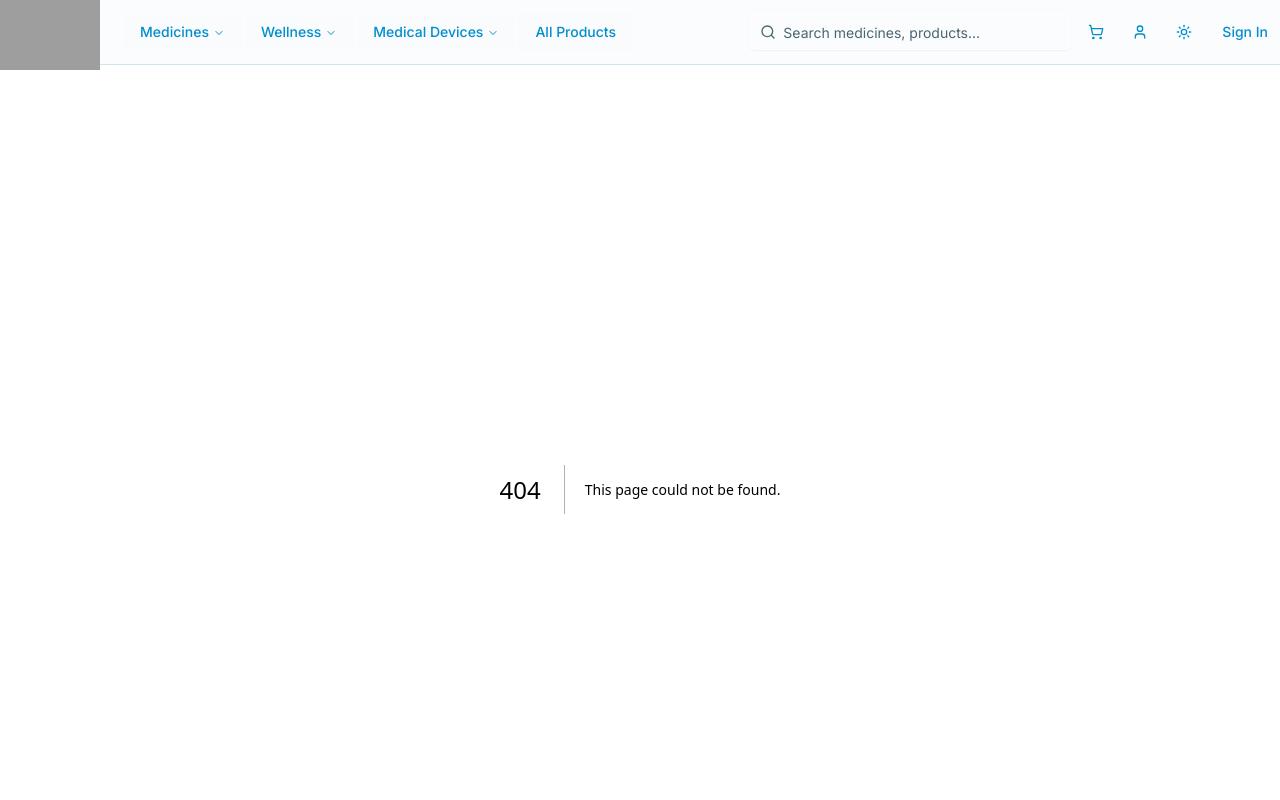
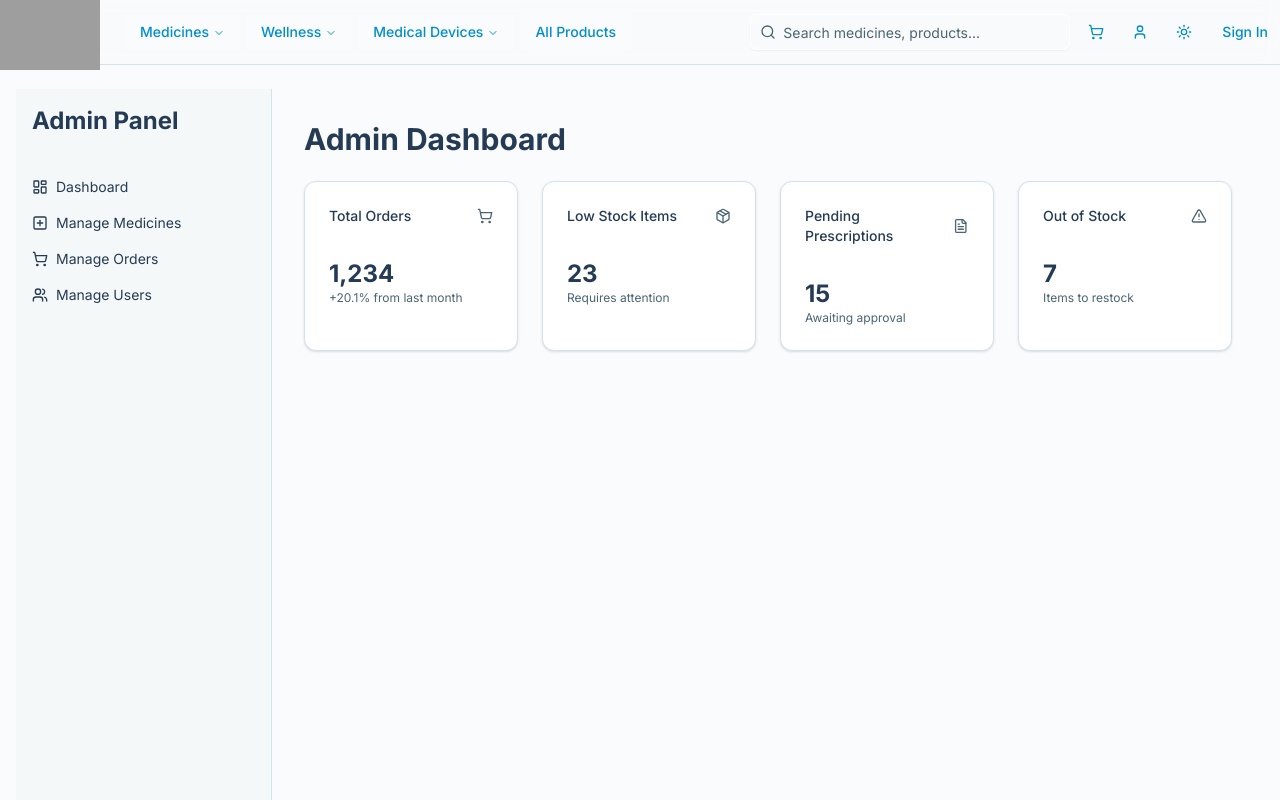
Before and after one commit to rana-arju/osudPotro-frontend, a Next.js app: page /admin in a window 1280 px wide. Before the commit this address had no page. Shown: the top 800 px of the page. Built offline with nearby package versions, Linux system fonts and the light colour scheme; grey boxes are pictures that could not be loaded.

Commit message:
admin dashboard layout and page design

```diff
--- a/package.json
+++ b/package.json
@@ -16,6 +16,7 @@
     "@radix-ui/react-dropdown-menu": "^2.1.6",
     "@radix-ui/react-label": "^2.1.2",
     "@radix-ui/react-navigation-menu": "^1.2.5",
+    "@radix-ui/react-radio-group": "^1.2.3",
     "@radix-ui/react-select": "^2.1.6",
     "@radix-ui/react-separator": "^1.1.2",
     "@radix-ui/react-slider": "^1.2.3",
@@ -29,6 +30,7 @@
     "react": "^19.0.0",
     "react-dom": "^19.0.0",
     "react-hook-form": "^7.54.2",
+    "sonner": "^2.0.1",
     "tailwind-merge": "^3.0.2",
     "tailwindcss-animate": "^1.0.7",
     "zod": "^3.24.2"
--- /dev/null
+++ b/src/app/(adminDashboard)/admin/layout.tsx
@@ -0,0 +1,39 @@
+import type { ReactNode } from "react";
+import Link from "next/link";
+import { LayoutDashboard, PlusSquare, ShoppingCart, Users } from "lucide-react";
+
+interface AdminLayoutProps {
+  children: ReactNode;
+}
+
+const sidebarItems = [
+  { icon: LayoutDashboard, label: "Dashboard", href: "/admin" },
+  { icon: PlusSquare, label: "Manage Medicines", href: "/admin/medicines" },
+  { icon: ShoppingCart, label: "Manage Orders", href: "/admin/orders" },
+  { icon: Users, label: "Manage Users", href: "/admin/users" },
+];
+
+export default function AdminLayout({ children }: AdminLayoutProps) {
+  return (
+    <div className="flex h-screen bg-background">
+      <aside className="w-64 bg-muted/50 border-r">
+        <div className="p-4">
+          <h1 className="text-2xl font-bold">Admin Panel</h1>
+        </div>
+        <nav className="mt-4">
+          {sidebarItems.map((item, index) => (
+            <Link
+              key={index}
+              href={item.href}
+              className="flex items-center px-4 py-2 text-sm hover:bg-muted"
+            >
+              <item.icon className="mr-2 h-4 w-4" />
+              {item.label}
+            </Link>
+          ))}
+        </nav>
+      </aside>
+      <main className="flex-1 overflow-y-auto p-8">{children}</main>
+    </div>
+  );
+}
--- /dev/null
+++ b/src/app/(adminDashboard)/admin/page.tsx
@@ -0,0 +1,59 @@
+import { Card, CardContent, CardHeader, CardTitle } from "@/components/ui/card";
+import { ShoppingCart, Package, FileText, AlertTriangle } from "lucide-react";
+
+export default function AdminDashboard() {
+  return (
+    <div>
+      <h1 className="text-3xl font-bold mb-6">Admin Dashboard</h1>
+      <div className="grid gap-6 md:grid-cols-2 lg:grid-cols-4">
+        <Card>
+          <CardHeader className="flex flex-row items-center justify-between space-y-0 pb-2">
+            <CardTitle className="text-sm font-medium">Total Orders</CardTitle>
+            <ShoppingCart className="h-4 w-4 text-muted-foreground" />
+          </CardHeader>
+          <CardContent>
+            <div className="text-2xl font-bold">1,234</div>
+            <p className="text-xs text-muted-foreground">
+              +20.1% from last month
+            </p>
+          </CardContent>
+        </Card>
+        <Card>
+          <CardHeader className="flex flex-row items-center justify-between space-y-0 pb-2">
+            <CardTitle className="text-sm font-medium">
+              Low Stock Items
+            </CardTitle>
+            <Package className="h-4 w-4 text-muted-foreground" />
+          </CardHeader>
+          <CardContent>
+            <div className="text-2xl font-bold">23</div>
+            <p className="text-xs text-muted-foreground">Requires attention</p>
+          </CardContent>
+        </Card>
+        <Card>
+          <CardHeader className="flex flex-row items-center justify-between space-y-0 pb-2">
+            <CardTitle className="text-sm font-medium">
+              Pending Prescriptions
+            </CardTitle>
+            <FileText className="h-4 w-4 text-muted-foreground" />
+          </CardHeader>
+          <CardContent>
+            <div className="text-2xl font-bold">15</div>
+            <p className="text-xs text-muted-foreground">Awaiting approval</p>
+          </CardContent>
+        </Card>
+        <Card>
+          <CardHeader className="flex flex-row items-center justify-between space-y-0 pb-2">
+            <CardTitle className="text-sm font-medium">Out of Stock</CardTitle>
+            <AlertTriangle className="h-4 w-4 text-muted-foreground" />
+          </CardHeader>
+          <CardContent>
+            <div className="text-2xl font-bold">7</div>
+            <p className="text-xs text-muted-foreground">Items to restock</p>
+          </CardContent>
+        </Card>
+      </div>
+      {/* Add more dashboard content here */}
+    </div>
+  );
+}
--- a/src/app/(common)/checkout/page.tsx
+++ b/src/app/(common)/checkout/page.tsx
@@ -76,7 +76,7 @@ export default function CheckoutPage() {
                         <FormControl>
                           <Input placeholder="John Doe" {...field} />
                         </FormControl>
-                        <FormMessage />
+                        <FormMessage className="text-red-500" />
                       </FormItem>
                     )}
                   />
@@ -93,7 +93,7 @@ export default function CheckoutPage() {
                             {...field}
                           />
                         </FormControl>
-                        <FormMessage />
+                        <FormMessage className="text-red-500" />
                       </FormItem>
                     )}
                   />
@@ -109,7 +109,7 @@ export default function CheckoutPage() {
                             {...field}
                           />
                         </FormControl>
-                        <FormMessage />
+                        <FormMessage className="text-red-500" />
                       </FormItem>
                     )}
                   />
@@ -123,7 +123,7 @@ export default function CheckoutPage() {
                           <FormControl>
                             <Input placeholder="New York" {...field} />
                           </FormControl>
-                          <FormMessage />
+                          <FormMessage className="text-red-500" />
                         </FormItem>
                       )}
                     />
@@ -136,7 +136,7 @@ export default function CheckoutPage() {
                           <FormControl>
                             <Input placeholder="10001" {...field} />
                           </FormControl>
-                          <FormMessage />
+                          <FormMessage className="text-red-500" />
                         </FormItem>
                       )}
                     />
@@ -202,7 +202,7 @@ export default function CheckoutPage() {
                             </div>
                           </RadioGroup>
                         </FormControl>
-                        <FormMessage />
+                        <FormMessage className="text-red-500" />
                       </FormItem>
                     )}
                   />
--- a/src/app/(common)/profile/page.tsx
+++ b/src/app/(common)/profile/page.tsx
@@ -16,7 +16,7 @@ import {
 import { Input } from "@/components/ui/input";
 import { Textarea } from "@/components/ui/textarea";
 import { Card, CardContent, CardHeader, CardTitle } from "@/components/ui/card";
-import { toast } from "@/components/ui/use-toast";
+import { toast } from "sonner";
 
 const profileSchema = z.object({
   name: z.string().min(2, "Name is required"),
@@ -44,10 +44,7 @@ export default function ProfilePage() {
     console.log(values);
     // Handle profile update logic here
     setIsEditing(false);
-    toast({
-      title: "Profile Updated",
-      description: "Your profile has been successfully updated.",
-    });
+    toast("Your profile has been successfully updated.");
   }
 
   return (
--- a/src/app/layout.tsx
+++ b/src/app/layout.tsx
@@ -6,6 +6,7 @@ import { ThemeProvider } from "@/components/theme-provider";
 import Header from "@/components/Header";
 import BottomNavigation from "@/components/bottom-navigation";
 import { Footer } from "@/components/footer";
+import { Toaster } from "sonner";
 
 
 const inter = Inter({ subsets: ["latin"] });
@@ -36,6 +37,7 @@ export default function RootLayout({
             </main>
             <Footer />
             <BottomNavigation />
+            <Toaster richColors position="top-center" />
           </div>
         </ThemeProvider>
       </body>
--- /dev/null
+++ b/src/components/breadcrumb.tsx
@@ -0,0 +1,36 @@
+import Link from "next/link";
+import { ChevronRight } from "lucide-react";
+
+interface BreadcrumbProps {
+  items: { label: string; href: string }[];
+}
+
+export function Breadcrumb({ items }: BreadcrumbProps) {
+  return (
+    <nav className="flex" aria-label="Breadcrumb">
+      <ol className="inline-flex items-center space-x-1 md:space-x-3">
+        <li className="inline-flex items-center">
+          <Link
+            href="/"
+            className="text-sm font-medium text-muted-foreground hover:text-foreground"
+          >
+            Home
+          </Link>
+        </li>
+        {items.map((item, index) => (
+          <li key={index}>
+            <div className="flex items-center">
+              <ChevronRight className="w-4 h-4 text-muted-foreground" />
+              <Link
+                href={item.href}
+                className="ml-1 text-sm font-medium text-muted-foreground hover:text-foreground md:ml-2"
+              >
+                {item.label}
+              </Link>
+            </div>
+          </li>
+        ))}
+      </ol>
+    </nav>
+  );
+}
--- /dev/null
+++ b/src/components/ui/badge.tsx
@@ -0,0 +1,46 @@
+import * as React from "react"
+import { Slot } from "@radix-ui/react-slot"
+import { cva, type VariantProps } from "class-variance-authority"
+
+import { cn } from "@/lib/utils"
+
+const badgeVariants = cva(
+  "inline-flex items-center justify-center rounded-md border px-2 py-0.5 text-xs font-medium w-fit whitespace-nowrap shrink-0 [&>svg]:size-3 gap-1 [&>svg]:pointer-events-none focus-visible:border-ring focus-visible:ring-ring/50 focus-visible:ring-[3px] aria-invalid:ring-destructive/20 dark:aria-invalid:ring-destructive/40 aria-invalid:border-destructive transition-[color,box-shadow] overflow-hidden",
+  {
+    variants: {
+      variant: {
+        default:
+          "border-transparent bg-primary text-primary-foreground [a&]:hover:bg-primary/90",
+        secondary:
+          "border-transparent bg-secondary text-secondary-foreground [a&]:hover:bg-secondary/90",
+        destructive:
+          "border-transparent bg-destructive text-white [a&]:hover:bg-destructive/90 focus-visible:ring-destructive/20 dark:focus-visible:ring-destructive/40",
+        outline:
+          "text-foreground [a&]:hover:bg-accent [a&]:hover:text-accent-foreground",
+      },
+    },
+    defaultVariants: {
+      variant: "default",
+    },
+  }
+)
+
+function Badge({
+  className,
+  variant,
+  asChild = false,
+  ...props
+}: React.ComponentProps<"span"> &
+  VariantProps<typeof badgeVariants> & { asChild?: boolean }) {
+  const Comp = asChild ? Slot : "span"
+
+  return (
+    <Comp
+      data-slot="badge"
+      className={cn(badgeVariants({ variant }), className)}
+      {...props}
+    />
+  )
+}
+
+export { Badge, badgeVariants }
--- /dev/null
+++ b/src/components/ui/radio-group.tsx
@@ -0,0 +1,45 @@
+"use client"
+
+import * as React from "react"
+import * as RadioGroupPrimitive from "@radix-ui/react-radio-group"
+import { CircleIcon } from "lucide-react"
+
+import { cn } from "@/lib/utils"
+
+function RadioGroup({
+  className,
+  ...props
+}: React.ComponentProps<typeof RadioGroupPrimitive.Root>) {
+  return (
+    <RadioGroupPrimitive.Root
+      data-slot="radio-group"
+      className={cn("grid gap-3", className)}
+      {...props}
+    />
+  )
+}
+
+function RadioGroupItem({
+  className,
+  ...props
+}: React.ComponentProps<typeof RadioGroupPrimitive.Item>) {
+  return (
+    <RadioGroupPrimitive.Item
+      data-slot="radio-group-item"
+      className={cn(
+        "border-input text-primary focus-visible:border-ring focus-visible:ring-ring/50 aria-invalid:ring-destructive/20 dark:aria-invalid:ring-destructive/40 aria-invalid:border-destructive aspect-square size-4 shrink-0 rounded-full border shadow-xs transition-[color,box-shadow] outline-none focus-visible:ring-[3px] disabled:cursor-not-allowed disabled:opacity-50",
+        className
+      )}
+      {...props}
+    >
+      <RadioGroupPrimitive.Indicator
+        data-slot="radio-group-indicator"
+        className="relative flex items-center justify-center"
+      >
+        <CircleIcon className="fill-primary absolute top-1/2 left-1/2 size-2 -translate-x-1/2 -translate-y-1/2" />
+      </RadioGroupPrimitive.Indicator>
+    </RadioGroupPrimitive.Item>
+  )
+}
+
+export { RadioGroup, RadioGroupItem }
--- /dev/null
+++ b/src/components/ui/textarea.tsx
@@ -0,0 +1,18 @@
+import * as React from "react"
+
+import { cn } from "@/lib/utils"
+
+function Textarea({ className, ...props }: React.ComponentProps<"textarea">) {
+  return (
+    <textarea
+      data-slot="textarea"
+      className={cn(
+        "border-input placeholder:text-muted-foreground focus-visible:border-ring focus-visible:ring-ring/50 aria-invalid:ring-destructive/20 dark:aria-invalid:ring-destructive/40 aria-invalid:border-destructive flex field-sizing-content min-h-16 w-full rounded-md border bg-transparent px-3 py-2 text-base shadow-xs transition-[color,box-shadow] outline-none focus-visible:ring-[3px] disabled:cursor-not-allowed disabled:opacity-50 md:text-sm",
+        className
+      )}
+      {...props}
+    />
+  )
+}
+
+export { Textarea }
```
Also changed, not shown: 1 other file (tests, documents, lock files or other folders).
